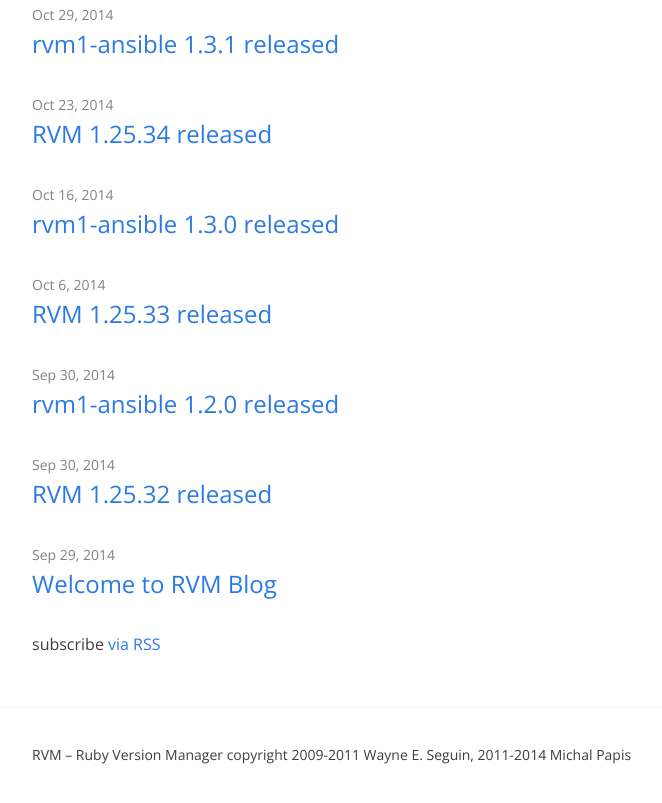
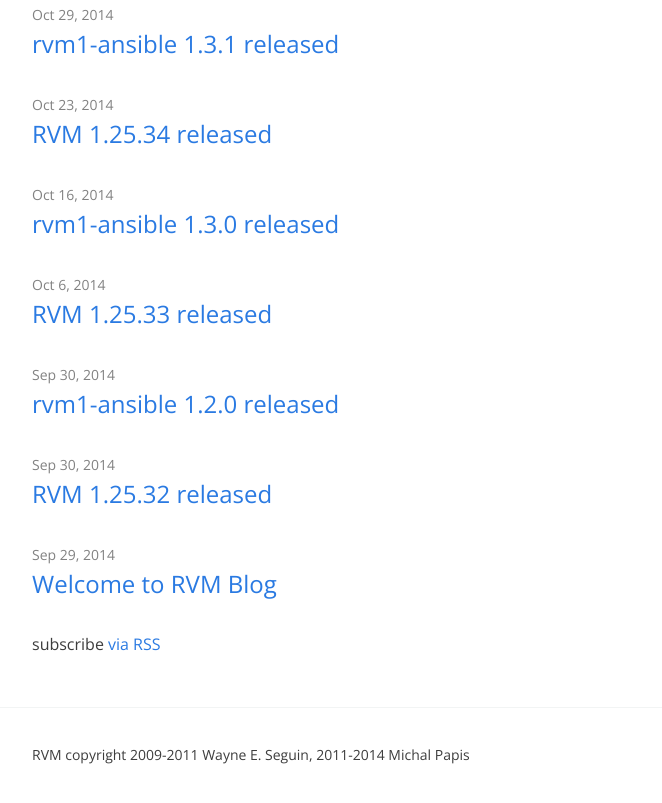
Before and after one commit to digideskio/rvm_site, a Jekyll site: the page built from index.html, in a window 1280 px wide and 900 px high, scrolled down 1623 px. Shown: the top 803 px of the window, without its empty margins (18-680 px from the left). Built offline with Jekyll 4.4.1, drawn with Linux system fonts in a browser that asks for light colours; Markdown is read by kramdown in place of the engine named in the settings.

Commit message:
Amend config file

```diff
--- a/_config.yml
+++ b/_config.yml
@@ -1,12 +1,12 @@
 # Site settings
-title: RVM – Ruby Version Manager
+title: RVM
 email: your-email@domain.com
 description: > # this means to ignore newlines until "baseurl:"
   Write an awesome description for your new site here. You can edit this
   line in _config.yml. It will appear in your document head meta (for
   Google search results) and in your feed.xml site description.
 baseurl: "" # the subpath of your site, e.g. /blog/
-url: "http://yourdomain.com" # the base hostname & protocol for your site
+url: "/" # the base hostname & protocol for your site
 twitter_username: jekyllrb
 github_username:  jekyll
 
```
